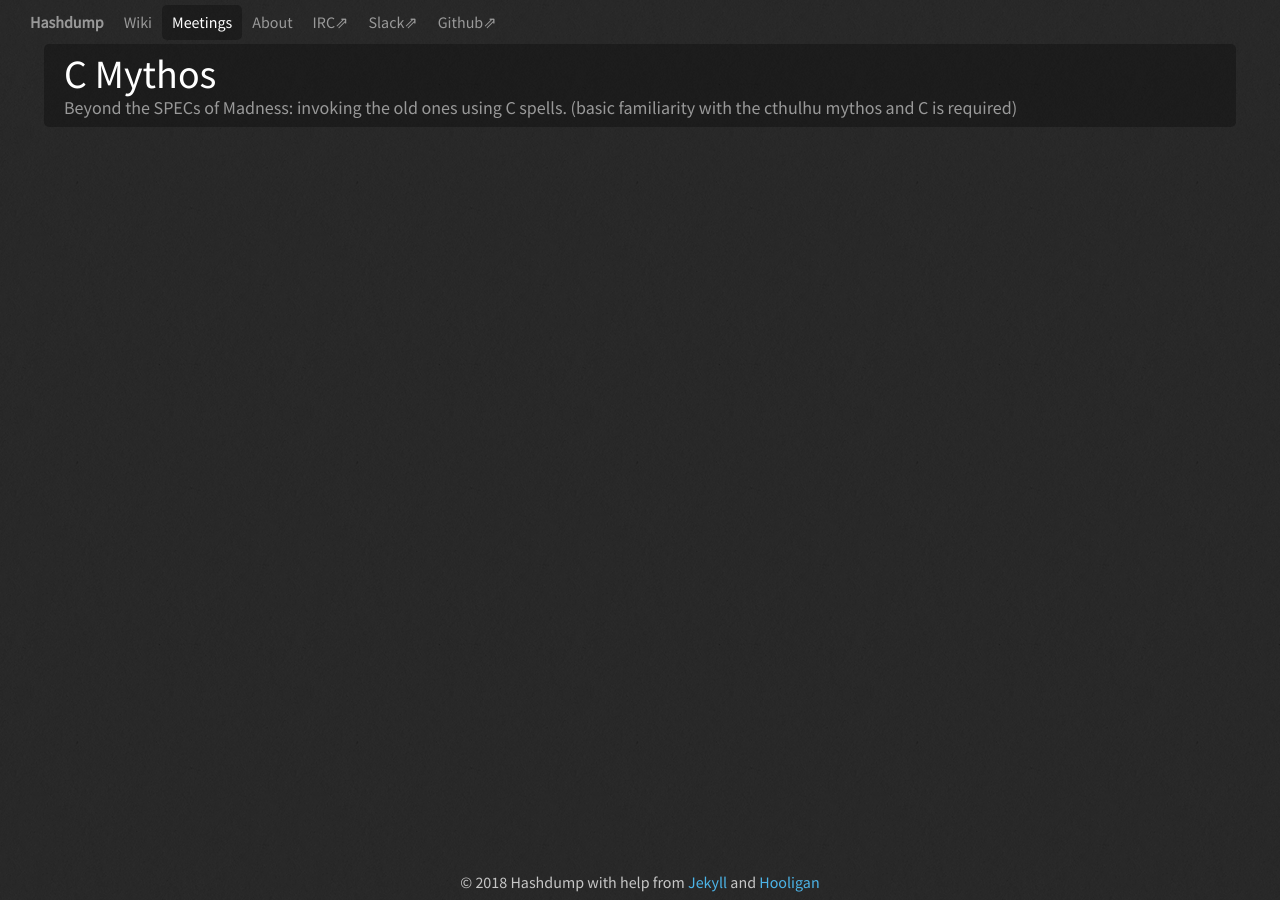
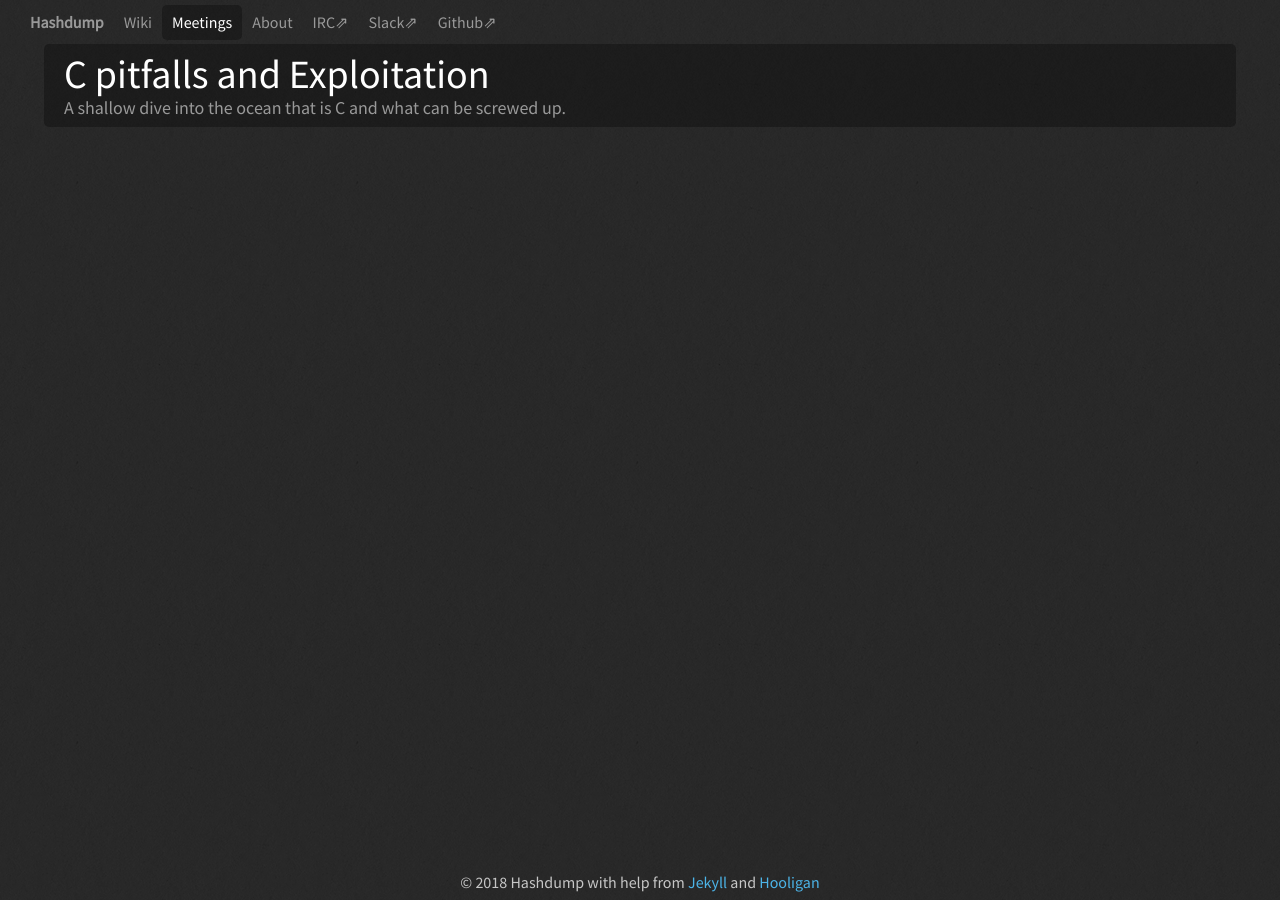
Before and after one commit to Hashdump/old-hashdump-site, a Jekyll site: the page built from _posts/2018-04-17-c-mythos.md, in a window 1280 px wide. Built offline with Jekyll 4.4.1, drawn with Linux system fonts in a browser that asks for light colours.

Commit message:
remove cthulu

```diff
--- a/_posts/2018-04-17-c-mythos.md
+++ b/_posts/2018-04-17-c-mythos.md
@@ -1,4 +1,4 @@
 ---
-title: C Mythos
-tagline: Beyond the SPECs of Madness&#58; invoking the old ones using C spells. (basic familiarity with the cthulhu mythos and C is required)
+title: C pitfalls and Exploitation
+tagline: A shallow dive into the ocean that is C and what can be screwed up.
 ---
```
